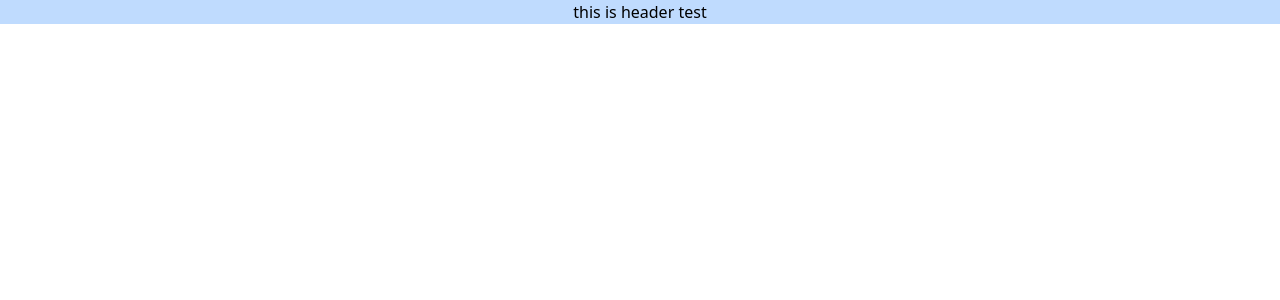
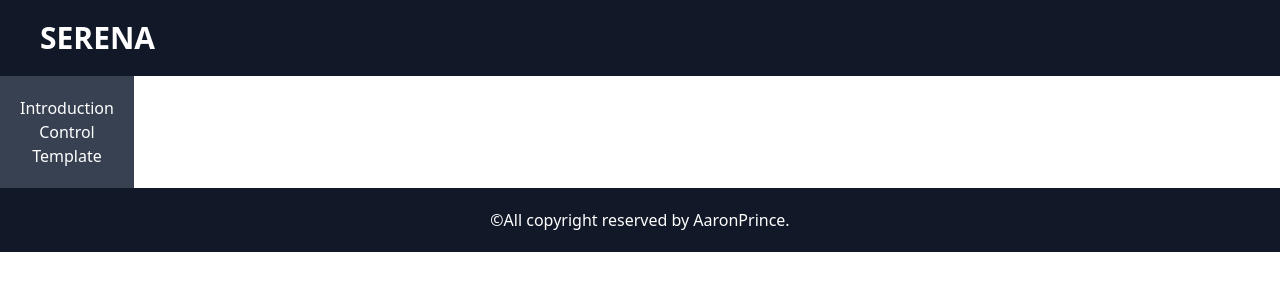
Before and after one commit to princeborn1999/Serena, a React (Create React App) app: page / in a window 1280 px wide. Shown: the top 300 px of the page. Built offline with nearby package versions, Linux system fonts and the light colour scheme.

Commit message:
set basic html

```diff
--- a/src/App.js
+++ b/src/App.js
@@ -1,10 +1,18 @@
 import logo from './logo.svg';
 import './App.css';
 import HeaderComponent from './components/Header';
+import NavComponent from './components/Nav';
+import ControlComponent from './components/Control';
+import FooterComponent from './components/Footer';
 function App() {
   return (
     <div className="App">
       <HeaderComponent />
+      <div className='flex'>
+       <NavComponent />
+       <ControlComponent />
+      </div>
+      <FooterComponent />
     </div>
   );
 }
--- /dev/null
+++ b/src/components/Control.jsx
@@ -0,0 +1,16 @@
+function ControlComponent() {
+    return(
+        <div className="p-5">
+            <div label="degree-control m-5">
+
+            </div>
+            <div label="rain-control m-5">
+
+            </div>
+            <div label="smell-control m-5">
+
+            </div>
+        </div>
+    )
+}
+export default ControlComponent
--- /dev/null
+++ b/src/components/Footer.jsx
@@ -0,0 +1,8 @@
+function FooterComponent() {
+    return(
+        <div className="bg-gray-900 p-5">
+            <p className="text-white">©All copyright reserved by AaronPrince.</p>
+        </div>
+    )
+}
+export default FooterComponent
--- a/src/components/Header.jsx
+++ b/src/components/Header.jsx
@@ -1,7 +1,11 @@
 function HeaderComponent() {
     return(
-        <div className="bg-blue-200">
-            <header>this is header test</header>
+        <div className="bg-gray-900 p-5">
+            <header>
+                <div className="flex justify-starts pl-5">
+                    <h1 className="text-white font-bold text-3xl">SERENA</h1>
+                </div>
+            </header>
         </div>
     )
 }
--- /dev/null
+++ b/src/components/Intro.jsx
@@ -0,0 +1,8 @@
+function IntroComponent() {
+    return(
+        <div className="bg-gray-900 p-5">
+
+        </div>
+    )
+}
+export default IntroComponent
--- /dev/null
+++ b/src/components/Nav.css
@@ -0,0 +1,3 @@
+.nav-btn{
+    color: white;
+}
--- /dev/null
+++ b/src/components/Nav.jsx
@@ -0,0 +1,17 @@
+import './Nav.css'
+function NavComponent() {
+    return(
+        <div className="bg-gray-700 p-5 nav-btn">
+            <div>
+                <button>Introduction</button>
+            </div>
+            <div>
+                <button>Control</button>
+            </div>
+            <div>
+                <button>Template</button>
+            </div>
+        </div>
+    )
+}
+export default NavComponent
--- /dev/null
+++ b/src/components/Temp.jsx
@@ -0,0 +1,8 @@
+function TempComponent() {
+    return(
+        <div className="bg-gray-900 p-5">
+
+        </div>
+    )
+}
+export default TempComponent
--- a/src/index.css
+++ b/src/index.css
@@ -5,6 +5,10 @@
   margin:0;
   padding: 0;
   box-sizing: border-box;
+}
+body{
+  height:100%;
+  width:100%;
 }
 /* body {
   margin: 0;
```
